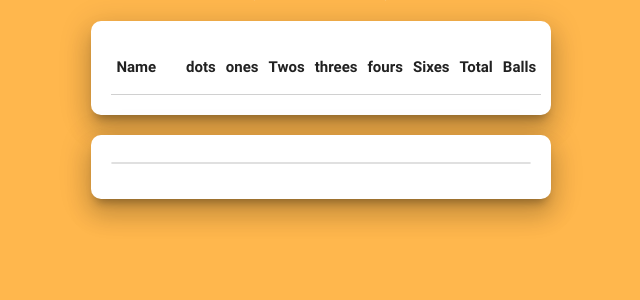
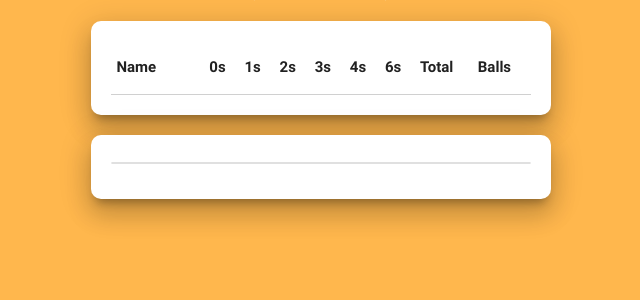
Before and after one commit to nikitph/skorer, a Flask app: template templates/scorecard.html in a window 1280 px wide. Shown: the part 157-457 px from the top of the page, without its empty margins (319-959 px from the left). Run offline with Flask 2, Linux system fonts and the light colour scheme; the template is opened without the code that fills it, so the values that code supplies are empty; some libraries are stand-ins or nearby versions; some web fonts are replaced.

```diff
--- a/skorr.py
+++ b/skorr.py
@@ -170,7 +170,7 @@ def test_message(message):
     mtch = match[session['mid']]
     try:
         run = int(message['data'])
-        session['mtotal'] = session.get('mtotal', 0) + run
+        session['mtotal'] = session.get['mtotal'] + run
         striker = mtch.get_player(session['striker'], session['playing'])
         if isNoBall:
             if message['nbe']:
--- a/templates/scorecard.html
+++ b/templates/scorecard.html
@@ -27,9 +27,11 @@
             // the data is displayed in the "Received" section of the page
             socket.on('my response', function (msg) {
                 var sourc = msg.scorecard;
-                var tbl = $('#commentary');
-                var jsonHtmlTable = ConvertJsonToTable(sourc, 'jsonTable', null, 'Download');
-                tbl.html(jsonHtmlTable);
+                if( typeof sourc != 'undefined') {
+                    var tbl = $('#commentary');
+                    var jsonHtmlTable = ConvertJsonToTable(sourc, 'jsonTable', null, 'Download');
+                    tbl.html(jsonHtmlTable);
+                }
 
 
             });
@@ -62,12 +64,12 @@
                                                                         <th></th>
                                     <th></th>
 
-                                    <th>dots</th>
-                                    <th>ones</th>
-                                    <th>Twos</th>
-                                    <th>threes</th>
-                                    <th>fours</th>
-                                    <th>Sixes</th>
+                                    <th>0s</th>
+                                    <th>1s</th>
+                                    <th>2s</th>
+                                    <th>3s</th>
+                                    <th>4s</th>
+                                    <th>6s</th>
                                     <th>Total</th>
                                                                         <th>Balls</th>
 
```
